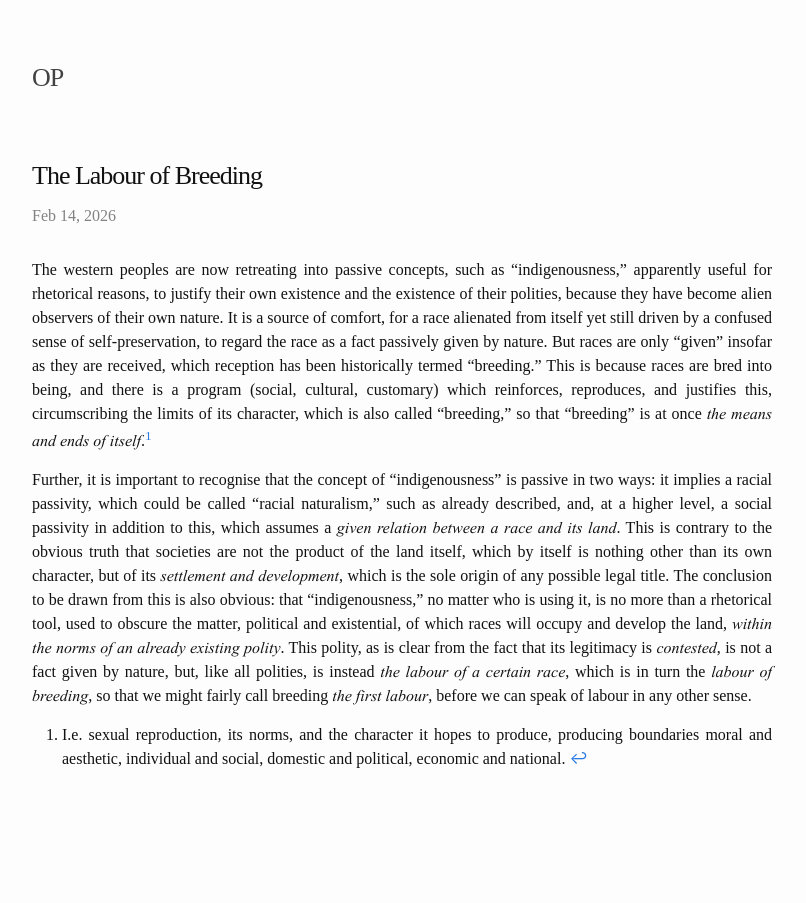
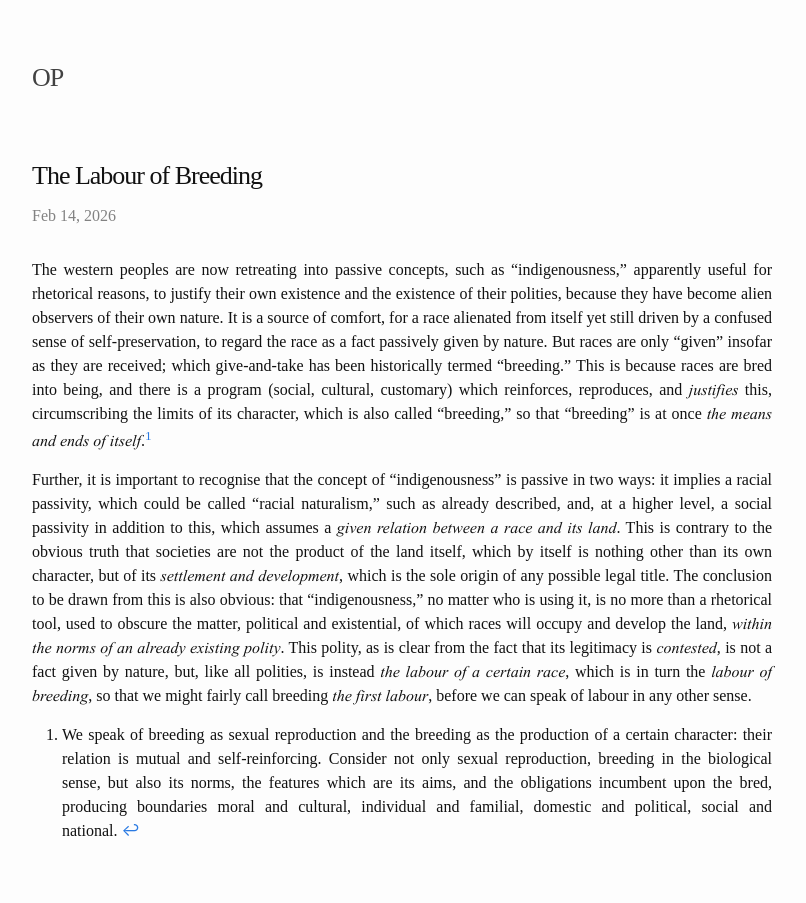
Before and after one commit to TheatrumMundi/TheatrumMundi, a Jekyll site: the page built from _posts/2026-02-14-the-labour-of-breeding.markdown, in a window 1280 px wide. Shown: the whole page, without its empty margins (238-1044 px from the left). Built offline with Jekyll 4.4.1, drawn with Linux system fonts in a browser that asks for light colours; some web fonts are replaced.

Commit message:
Edit text on breeding and indigenousness for clarity
Revised text for clarity and improved phrasing regarding the concepts of breeding and indigenousness.

```diff
--- a/_posts/2026-02-14-the-labour-of-breeding.markdown
+++ b/_posts/2026-02-14-the-labour-of-breeding.markdown
@@ -5,8 +5,8 @@ date:   2026-02-14 12:00:00 +0000
 categories: jekyll update
 ---
 
-The western peoples are now retreating into passive concepts, such as "indigenousness," apparently useful for rhetorical reasons, to justify their own existence and the existence of their polities, because they have become alien observers of their own nature. It is a source of comfort, for a race alienated from itself yet still driven by a confused sense of self-preservation, to regard the race as a fact passively given by nature. But races are only "given" insofar as they are received, which reception has been historically termed "breeding." This is because races are bred into being, and there is a program (social, cultural, customary) which reinforces, reproduces, and justifies this, circumscribing the limits of its character, which is also called "breeding," so that "breeding" is at once *the means and ends of itself*.[^1]
+The western peoples are now retreating into passive concepts, such as "indigenousness," apparently useful for rhetorical reasons, to justify their own existence and the existence of their polities, because they have become alien observers of their own nature. It is a source of comfort, for a race alienated from itself yet still driven by a confused sense of self-preservation, to regard the race as a fact passively given by nature. But races are only "given" insofar as they are received; which give-and-take has been historically termed "breeding." This is because races are bred into being, and there is a program (social, cultural, customary) which reinforces, reproduces, and *justifies* this, circumscribing the limits of its character, which is also called "breeding," so that "breeding" is at once *the means and ends of itself*.[^1]
 
 Further, it is important to recognise that the concept of "indigenousness" is passive in two ways: it implies a racial passivity, which could be called "racial naturalism," such as already described, and, at a higher level, a social passivity in addition to this, which assumes a *given relation between a race and its land*. This is contrary to the obvious truth that societies are not the product of the land itself, which by itself is nothing other than its own character, but of its *settlement and development*, which is the sole origin of any possible legal title. The conclusion to be drawn from this is also obvious: that "indigenousness," no matter who is using it, is no more than a rhetorical tool, used to obscure the matter, political and existential, of which races will occupy and develop the land, *within the norms of an already existing polity*. This polity, as is clear from the fact that its legitimacy is *contested*, is not a fact given by nature, but, like all polities, is instead *the labour of a certain race*, which is in turn the *labour of breeding*, so that we might fairly call breeding *the first labour*, before we can speak of labour in any other sense.
 
-[^1]: I.e. sexual reproduction, its norms, and the character it hopes to produce, producing boundaries moral and aesthetic, individual and social, domestic and political, economic and national.
+[^1]: We speak of breeding as sexual reproduction and the breeding as the production of a certain character: their relation is mutual and self-reinforcing. Consider not only sexual reproduction, breeding in the biological sense, but also its norms, the features which are its aims, and the obligations incumbent upon the bred, producing boundaries moral and cultural, individual and familial, domestic and political, social and national.
```
